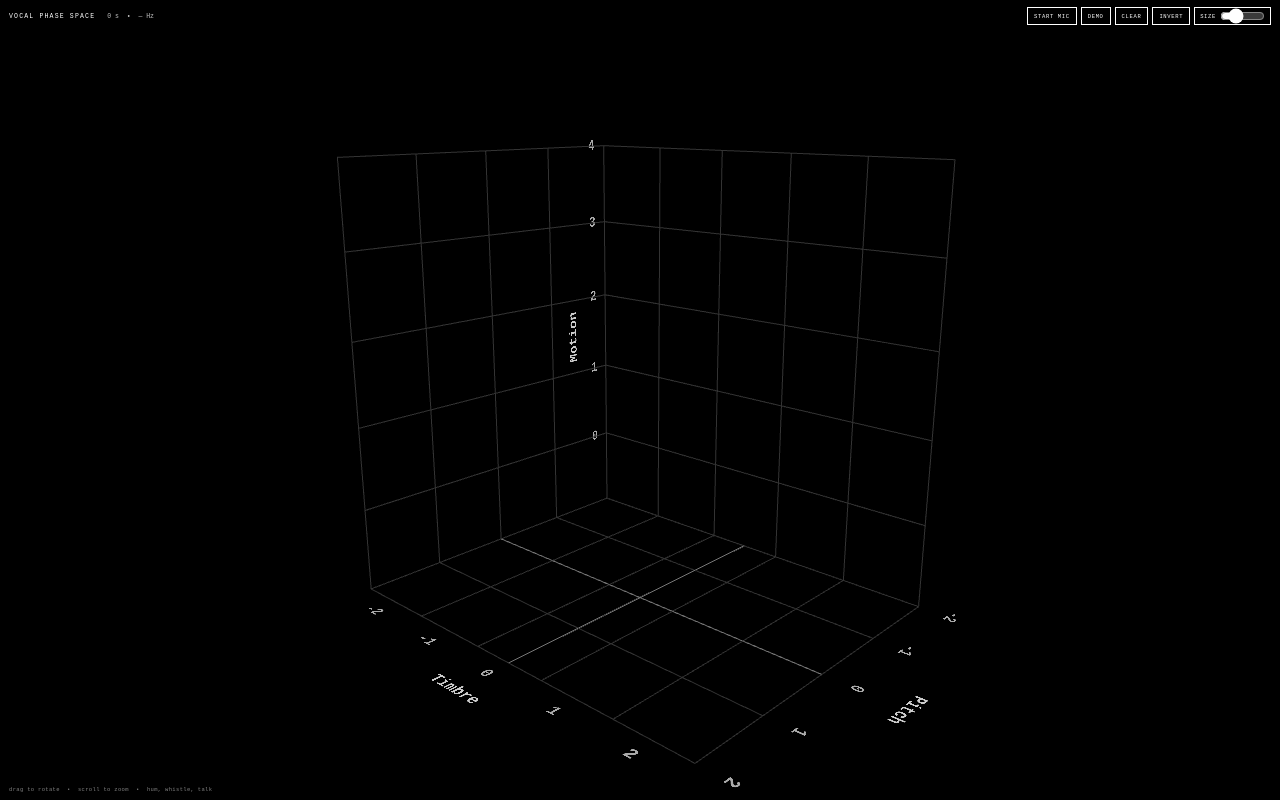
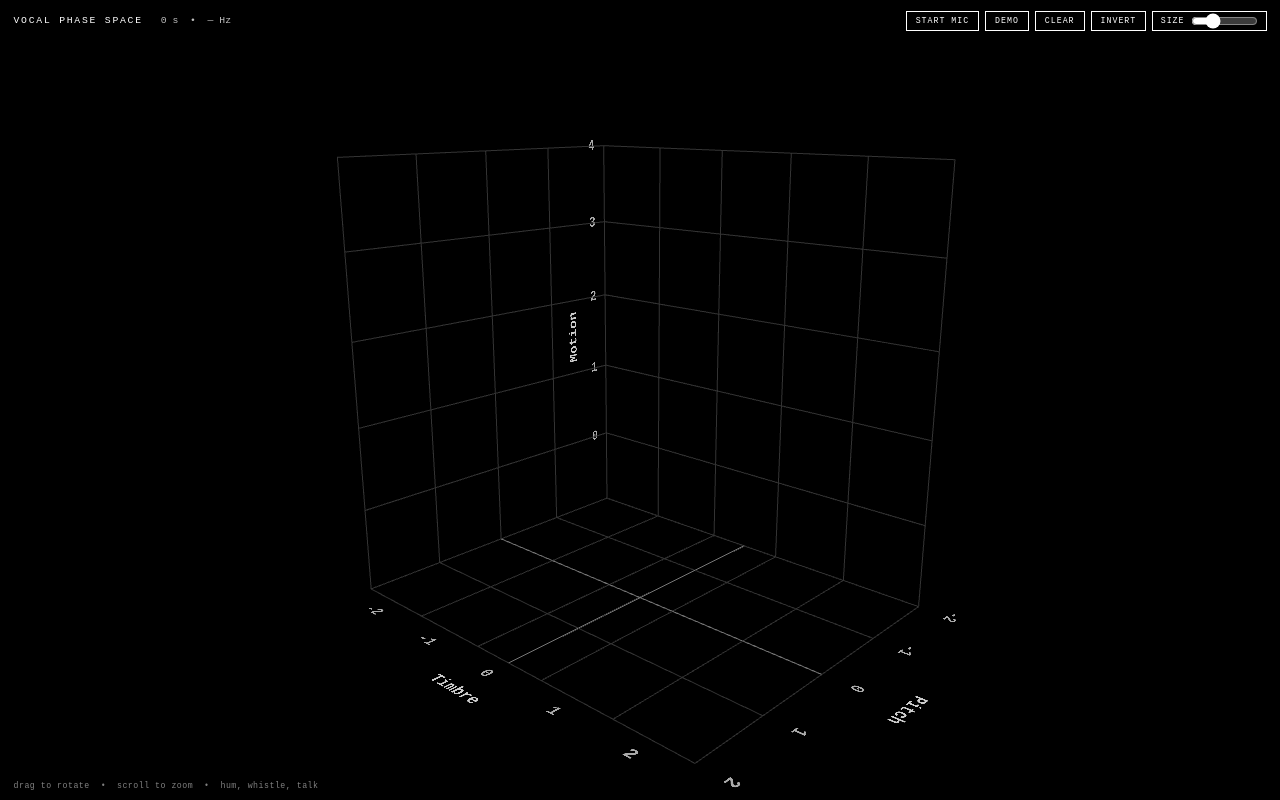
Before and after one commit to nguyyy/audiovis, a plain HTML site: page index.html in a window 1280 px wide. Drawn offline with nearby package versions, Linux system fonts and the light colour scheme; animation ran at ten frames a second.

Commit message:
update ui to not ant sized

```diff
--- a/index.html
+++ b/index.html
@@ -52,15 +52,15 @@
     right: 0;
     display: flex;
     align-items: baseline;
-    gap: 0.75rem;
-    padding: 7px 9px;
+    gap: 1.125rem;
+    padding: 10.5px 13.5px;
     pointer-events: none;
     flex-wrap: wrap;
   }
 
   #title
   {
-    font-size: 6.5px;
+    font-size: 9.75px;
     letter-spacing: 0.18em;
     text-transform: uppercase;
     white-space: nowrap;
@@ -68,7 +68,7 @@
 
   #hud
   {
-    font-size: 6.5px;
+    font-size: 9.75px;
     opacity: 0.75;
     white-space: nowrap;
     min-width: 15ch;
@@ -78,21 +78,21 @@
   {
     margin-left: auto;
     display: flex;
-    gap: 4px;
+    gap: 6px;
     pointer-events: auto;
   }
 
   button
   {
     font-family: inherit;
-    font-size: 5.5px;
+    font-size: 8.25px;
     letter-spacing: 0.12em;
     text-transform: uppercase;
     background: transparent;
     color: #fff;
     border: 1px solid #fff;
     border-radius: 0;
-    padding: 3px 6px;
+    padding: 4.5px 9px;
     cursor: pointer;
   }
 
@@ -104,8 +104,8 @@
 
   button:focus-visible
   {
-    outline: 2px solid #fff;
-    outline-offset: 2px;
+    outline: 3px solid #fff;
+    outline-offset: 3px;
   }
 
   button.active
@@ -118,17 +118,17 @@
   {
     display: flex;
     align-items: center;
-    gap: 4px;
+    gap: 6px;
     border: 1px solid #fff;
-    padding: 0 5px;
-    font-size: 5.5px;
+    padding: 0 7.5px;
+    font-size: 8.25px;
     letter-spacing: 0.12em;
     text-transform: uppercase;
   }
 
   #sizeCtl input[type="range"]
   {
-    width: 45px;
+    width: 67.5px;
     accent-color: #fff;
     background: transparent;
     cursor: pointer;
@@ -137,9 +137,9 @@
   #hint
   {
     position: fixed;
-    bottom: 7px;
-    left: 9px;
-    font-size: 5.5px;
+    bottom: 10.5px;
+    left: 13.5px;
+    font-size: 8.25px;
     opacity: 0.5;
     letter-spacing: 0.06em;
     pointer-events: none;
@@ -148,9 +148,9 @@
   #err
   {
     position: fixed;
-    bottom: 7px;
-    right: 9px;
-    font-size: 5.5px;
+    bottom: 10.5px;
+    right: 13.5px;
+    font-size: 8.25px;
     opacity: 0.8;
     max-width: 42ch;
     text-align: right;
```
